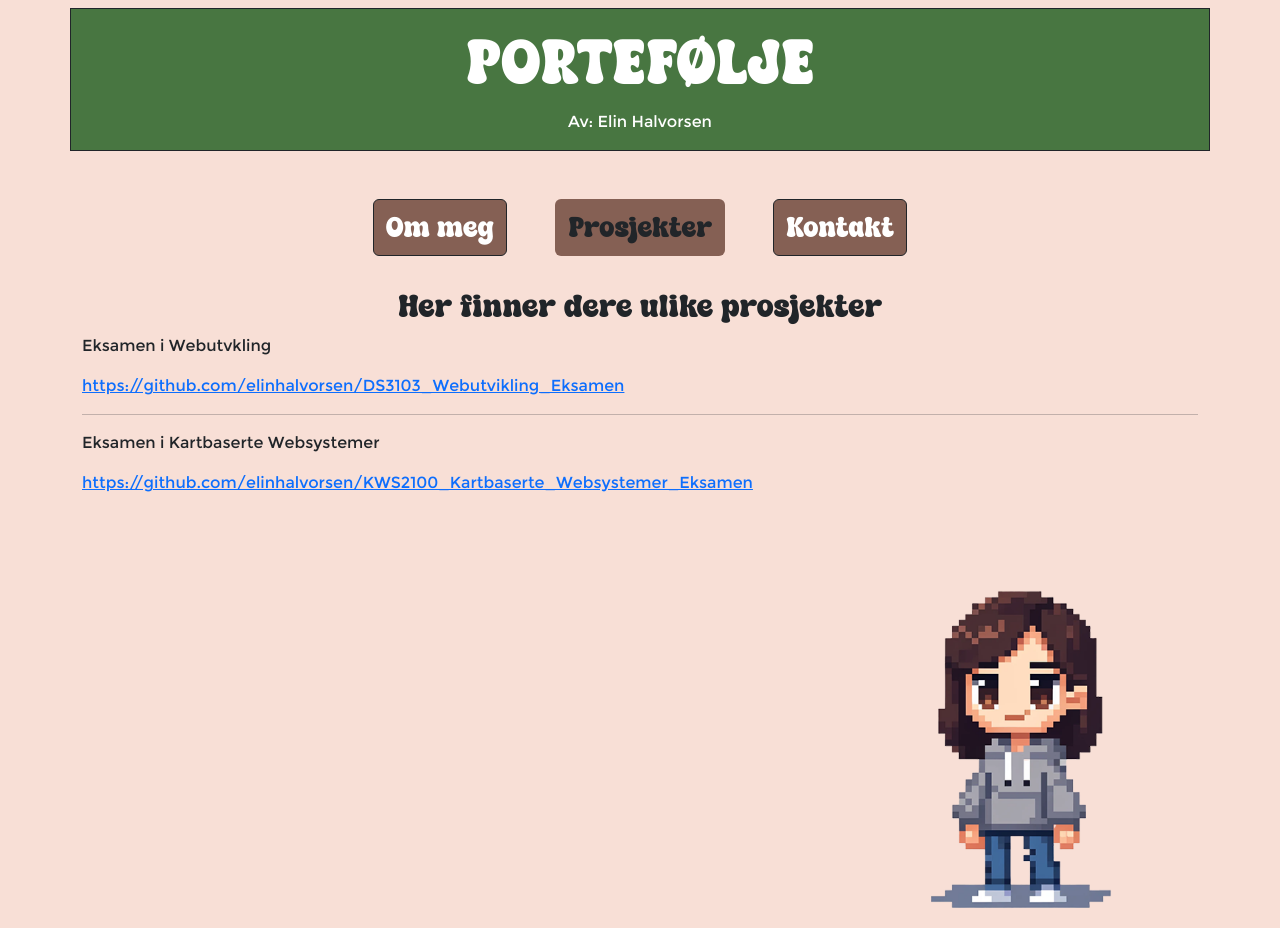
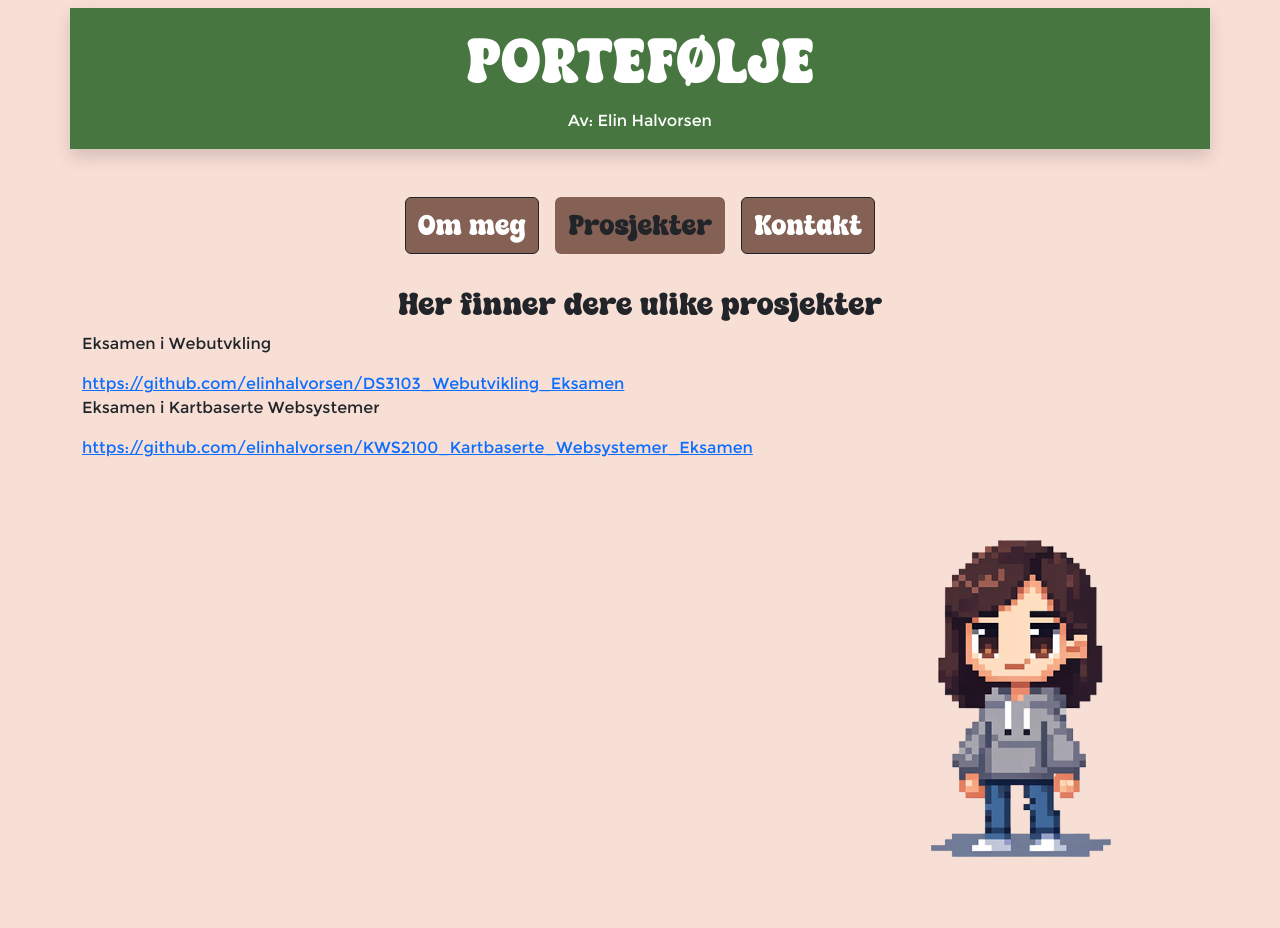
Before and after one commit to elinhalvorsen/portfolio, a React (Vite) app: page /portfolio/aboutMe in a window 1280 px wide. Both pictures are taken after a click on the button "Prosjekter". After the commit the page ends 877 px from the top, so only its background shows below. Built offline with nearby package versions, Linux system fonts and the light colour scheme.

Commit message:
Fikset flex på knappene

```diff
--- a/src/components/pages/Projects.tsx
+++ b/src/components/pages/Projects.tsx
@@ -2,19 +2,17 @@ import React from "react";
 import Subtitle from "../shared/Subtitle";
 const Projects = () => {
   return (
-    <>
+    <div>
       <Subtitle title="Her finner dere ulike prosjekter" />
       <p>Eksamen i Webutvkling</p>
       <a href="https://github.com/elinhalvorsen/DS3103_Webutvikling_Eksamen">
         https://github.com/elinhalvorsen/DS3103_Webutvikling_Eksamen
       </a>
-      <hr />
       <p>Eksamen i Kartbaserte Websystemer</p>
       <a href="https://github.com/elinhalvorsen/KWS2100_Kartbaserte_Websystemer_Eksamen">
         https://github.com/elinhalvorsen/KWS2100_Kartbaserte_Websystemer_Eksamen
       </a>
-      <p></p>
-    </>
+    </div>
   );
 };
 export default Projects;
--- a/src/components/shared/ActionBottons.tsx
+++ b/src/components/shared/ActionBottons.tsx
@@ -5,7 +5,7 @@ interface IActionButtons {
 }
 const ActionButtons = ({ actionTab, setActionTab }: IActionButtons) => {
   return (
-    <div className="d-flex justify-content-center gap-5 mt-5">
+    <div className="d-flex flex-column flex-sm-row justify-content-center gap-3 mt-5 col-sm-12">
       <button
         onClick={() => {
           setActionTab(0);
--- a/src/components/shared/MainHeading.tsx
+++ b/src/components/shared/MainHeading.tsx
@@ -6,10 +6,7 @@ interface IMainHeadning {
 }
 const MainHeading = ({ title, text }: IMainHeadning) => {
   return (
-    <section
-      className="row border border-dark mt-2 text-white"
-      id="border-heading"
-    >
+    <section className="row shadow mt-2 text-white" id="border-heading">
       <article className="text-center mt-3">
         <h1>{title}</h1>
         <p>{text}</p>
```
